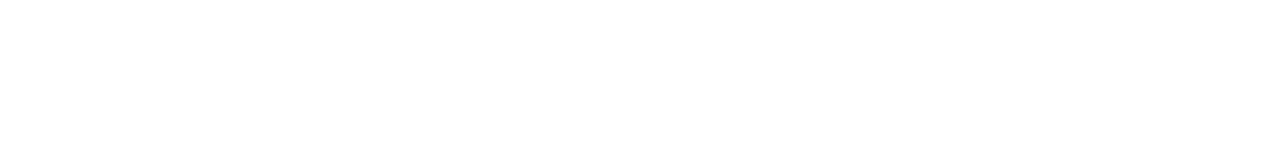
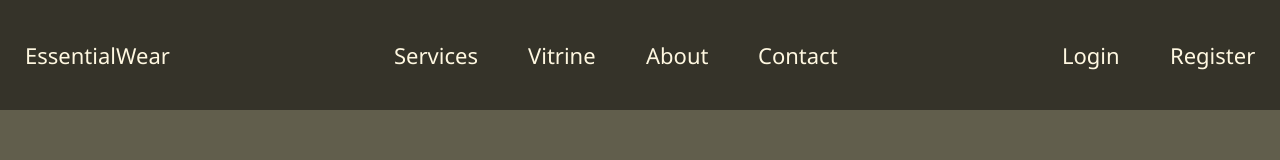
Before and after one commit to BdeB-Org/tp-1-partie1-tp1-karl-yasser, a plain HTML site: page html/prod1.html in a window 1280 px wide. Drawn offline with nearby package versions, Linux system fonts and the light colour scheme; a web font is replaced by a local one.

Commit message:
ze navbar of ze year

```diff
--- a/css/commun.css
+++ b/css/commun.css
@@ -24,18 +24,63 @@ nav {
     display: flex;
     justify-content: space-between;
     align-items: center;
-    margin-right: 10vh;
     width: 100%;
-    margin-left: 10vh;
+    background-color: #353329;
+
+    padding-top: 25px;
+    padding-bottom: 25px;
+}
+
+.nav_container {
+    display: flex;
+    flex-direction: row;
 }
 
 .nav_links {
     display: flex;
     justify-content: center;
-    padding: 0 20px;
+    font-size: 22px;
+    padding: 15px 15px;
+    margin-left: 10px;
+    margin-right: 10px;
     list-style: none;
     /* Removes bullet points from the list */
 }
+
+/* Animation of ze year */
+/* Source : Hover.css */
+.nav_links {
+    display: inline-block;
+    vertical-align: middle;
+    --webkit-transform: perspective(1px) translateZ(0);
+    transform: perspective(1px) translateZ(0);
+    box-shadow: 0 0 1px rgba(0, 0, 0, 0);
+    position: relative;
+    overflow: hidden;
+}
+.nav_links:before {
+    content: "";
+    position: absolute;
+    z-index: -1;
+    left: 51%;
+    right: 51%;
+    bottom: 0;
+    background: #FFFFFF;
+    height: 1px;
+    -webkit-transition-property: left, right;
+    transition-property: left, right;
+    -webkit-transition-duration: 0.3s;
+    transition-duration: 0.3s;
+    -webkit-transition-timing-function: ease-out;
+    transition-timing-function: ease-out;
+}
+.nav_links:hover:before, .nav_links:focus:before, .nav_links:active:before {
+    left: 0;
+    right: 0;
+}
+
+
+
 
 
 .nav_links li {
@@ -284,7 +329,7 @@ a {
 .fade {
 
     -webkit-animation-name: fade;
-    -webkit-animation-duration: 1.5sec;
+    -webkit-animation-duration: 1.5s;
     animation-name: fade;
     animation-duration: 1.5s;
 }
@@ -313,12 +358,9 @@ a {
         opacity: 0.8
     }
 
-    ;
-
     to {
         opacity: 1;
     }
-
 }
 
 @keyframes fade {
@@ -395,7 +437,7 @@ a {
     -webkit-animation-name: zoomin;
     -webkit-animation-duration: 40s;
     animation-name: zoomin;
-    animation-duration: 30sec;
+    animation-duration: 30s;
     flex-wrap: wrap;
     width: 100%;
     object-fit: cover;
@@ -517,7 +559,7 @@ a {
     display: flex;
     margin-top: 100px;
     justify-content: center;
-    justify-content:space-around;
+    justify-content: space-around;
     position: relative;
     text-align: center;
 }
@@ -560,7 +602,7 @@ font-size: 30px;
     display: block;
     padding-top: 50px;
     background-color: aquamarine;
-    background-image: linear-gradient(to bottom, rgba(255, 0, 0, 0.5), rgba(255, 0, 0, 0.5)), url('background.jpg');
+    background-image: linear-gradient(to bottom, rgba(255, 0, 0, 0.5), rgba(255, 0, 0, 0.5));
 }
 
 
--- a/html/prod1.html
+++ b/html/prod1.html
@@ -0,0 +1,29 @@
+<html lang="fr">
+    <head>
+        <meta charset="UTF-8">
+        <title>EssentialWear</title>
+
+        <link href="../css/commun.css" rel="stylesheet" />
+        <link href="https://fonts.googleapis.com" rel="preconnect" />
+        <link crossorigin="" href="https://fonts.gstatic.com" rel="preconnect" />
+        <link href="https://fonts.googleapis.com/css2?family=Protest+Revolution&amp;display=swap" rel="stylesheet" />
+        <link href="https://fonts.googleapis.com/css2?family=Material+Symbols+Outlined:opsz,wght,FILL,GRAD@20..48,100..700,0..1,-50..200" rel="stylesheet">
+        <link href="https://fonts.googleapis.com/css2?family=Kode+Mono:wght@500&amp;display=swap" rel="stylesheet" />
+    </head>
+    <body>
+        <nav>
+            <a class="nav_links">EssentialWear</a>
+            <div class="nav_container">
+                <a class="nav_links">Services</a>
+                <a class="nav_links">Vitrine</a>
+                <a class="nav_links">About</a>
+                <a class="nav_links">Contact</a>
+            </div>
+
+            <div class="nav_container">
+                <a class="nav_links">Login</a>
+                <a class="nav_links">Register</a>
+            </div>
+        </nav>
+    </body>
+</html>
```
